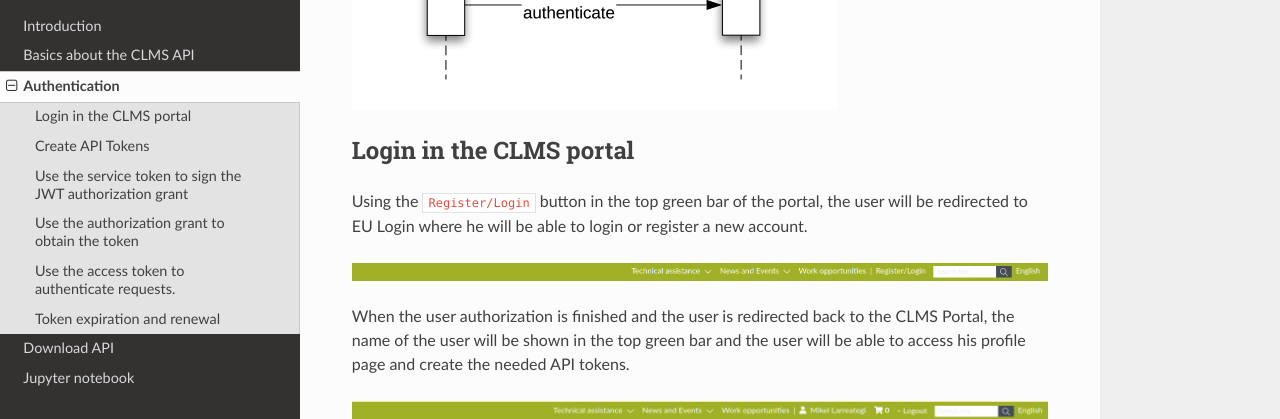
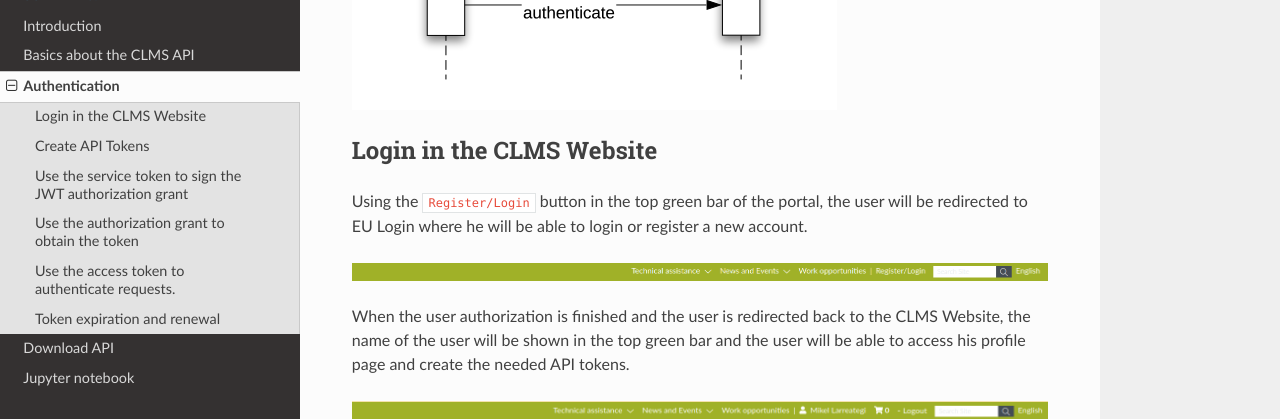
Before and after one commit to eea/clms-api-docs, a Sphinx documentation site: the page built from source/authentication.md, in a window 1280 px wide and 900 px high, scrolled down 1056 px. Shown: the part 126-545 px from the top of the window. Built offline with Sphinx 7.4.7 and the Read the Docs theme 2.0.0, drawn with Linux system fonts in a browser that asks for light colours; some of the changed text lies outside the part shown.

Commit message:
s/Portal/Website

````diff
--- a/source/authentication.md
+++ b/source/authentication.md
@@ -5,8 +5,8 @@
 
 ```
 
-CLMS Portal Authentication is handled using [EU Login](https://ecas.ec.europa.eu/cas/help.html), European Commission's user
-authentication service. This means that no user password is stored in the CLMS Portal, but the portal uses [Openid-connect](<https://en.wikipedia.org/wiki/OpenID#OpenID_Connect_(OIDC)>) to handle the user authorization with EU Login. By using EU Login the user only has to create one europe-wide account and will be able to access all European services that use EU Login without needing to create a new account for each service.
+CLMS Website Authentication is handled using [EU Login](https://ecas.ec.europa.eu/cas/help.html), European Commission's user
+authentication service. This means that no user password is stored in the CLMS Website, but the portal uses [Openid-connect](<https://en.wikipedia.org/wiki/OpenID#OpenID_Connect_(OIDC)>) to handle the user authorization with EU Login. By using EU Login the user only has to create one europe-wide account and will be able to access all European services that use EU Login without needing to create a new account for each service.
 
 That is why all users wanting to use the API need to create specific API tokens to communicate with the API.
 
@@ -25,7 +25,7 @@
     :alt: Register/Login link
 ```
 
-## Login in the CLMS portal
+## Login in the CLMS Website
 
 Using the `Register/Login` button in the top green bar of the portal, the user will be redirected to EU Login where he will be able to login or register a new account.
 
@@ -33,7 +33,7 @@
     :alt: Register/Login link
 ```
 
-When the user authorization is finished and the user is redirected back to the CLMS Portal, the name of the user will be shown in the top
+When the user authorization is finished and the user is redirected back to the CLMS Website, the name of the user will be shown in the top
 green bar and the user will be able to access his profile page and create the needed API tokens.
 
 ```{image} ./images/authentication-register-login-user-name.png
````
Also changed, not shown: source/basic.md (+2 -2 lines).
